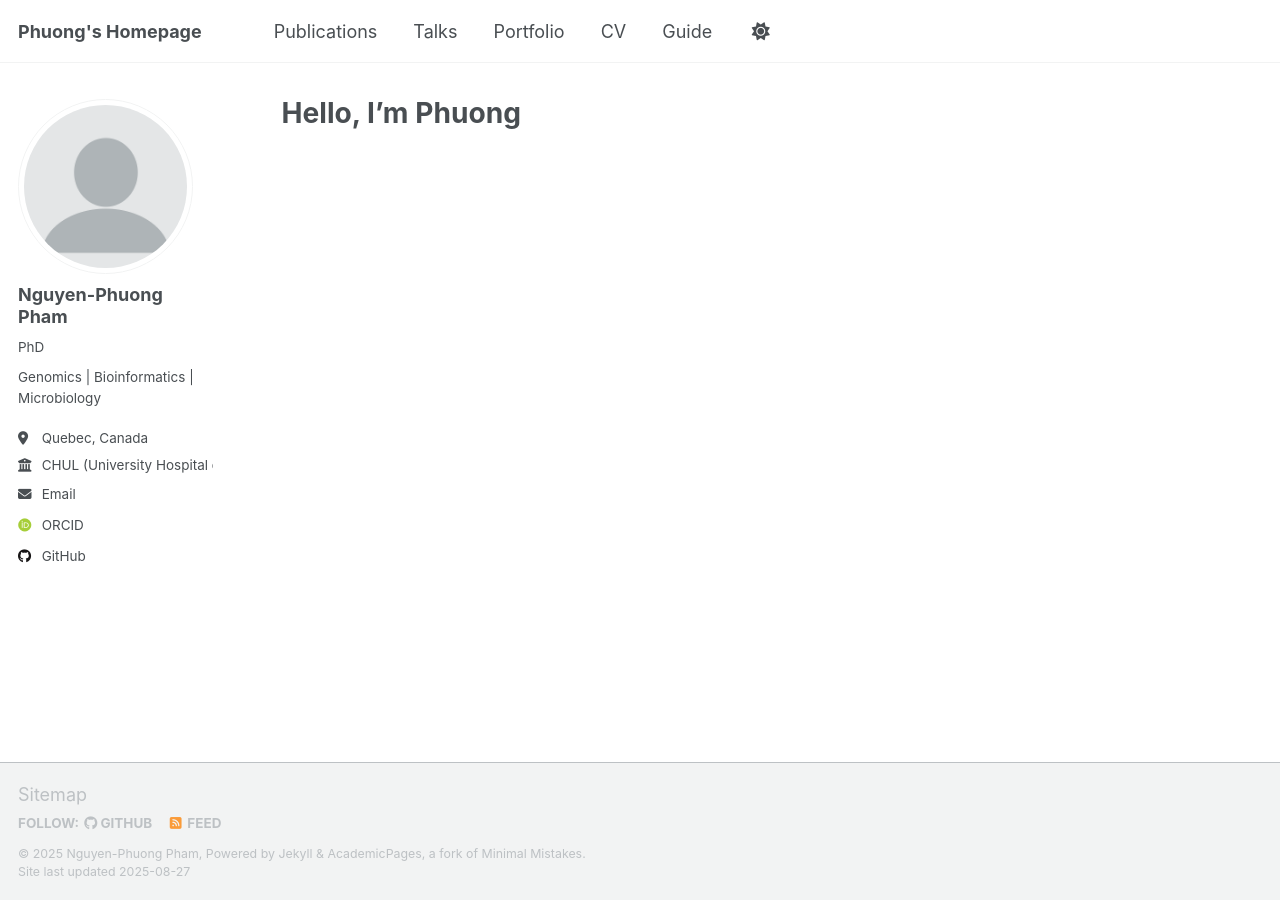
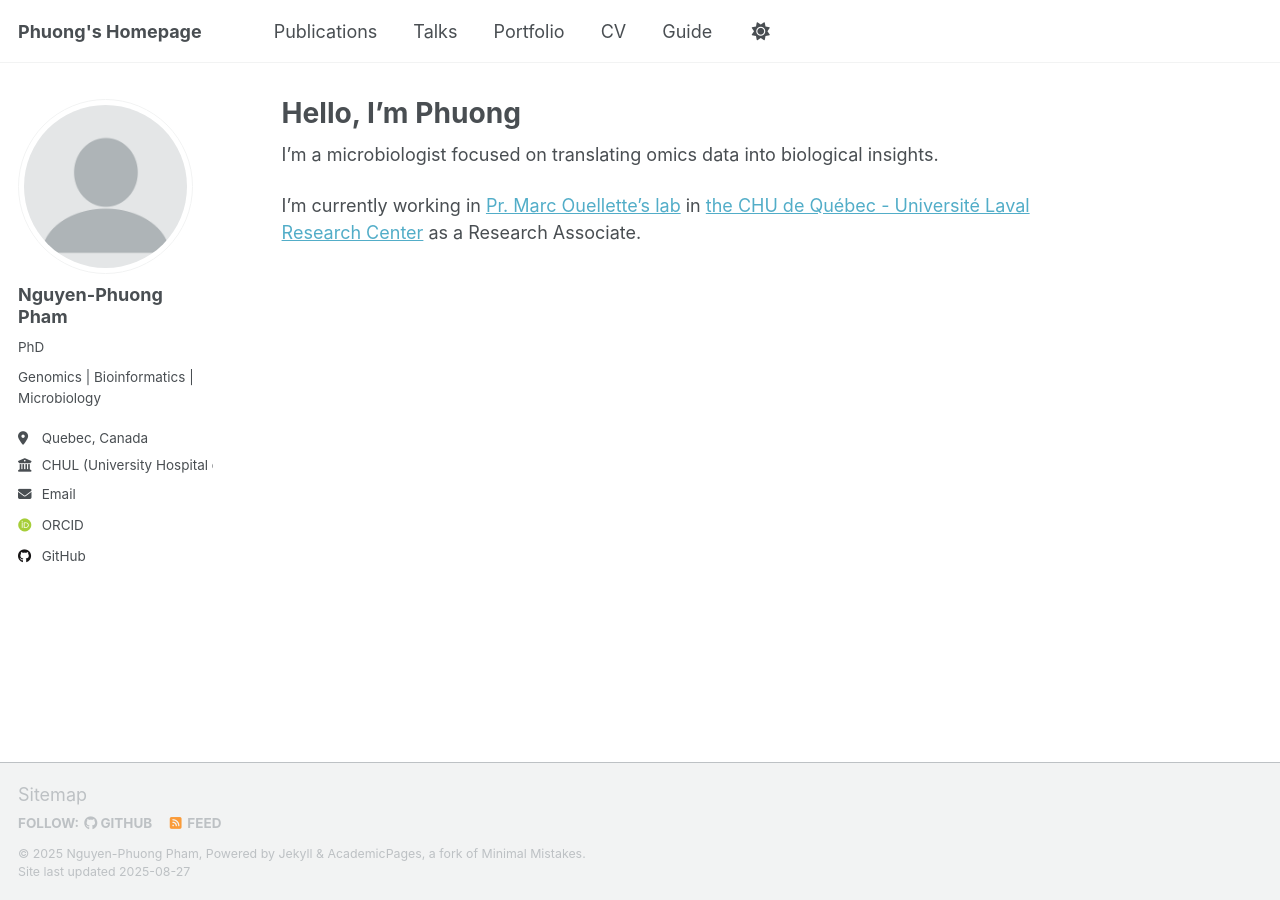
Before and after one commit to phng3001/phng3001.github.io, a Jekyll site: the page built from _pages/about.md, in a window 1280 px wide. Built offline with Jekyll 4.4.1, drawn with Linux system fonts in a browser that asks for light colours; some web fonts are replaced; a script that is not in the unit is left out.

Commit message:
DESKTOP-7D8VL18

```diff
--- a/_pages/about.md
+++ b/_pages/about.md
@@ -7,3 +7,7 @@ redirect_from:
   - /about/
   - /about.html
 ---
+
+I'm a microbiologist focused on translating omics data into biological insights.
+
+I'm currently working in [Pr. Marc Ouellette's lab](https://www.crchudequebec.ulaval.ca/en/researcher/marc-ouellette/) in [the CHU de Québec - Université Laval Research Center](https://www.crchudequebec.ulaval.ca/en/) as a Research Associate.
```
